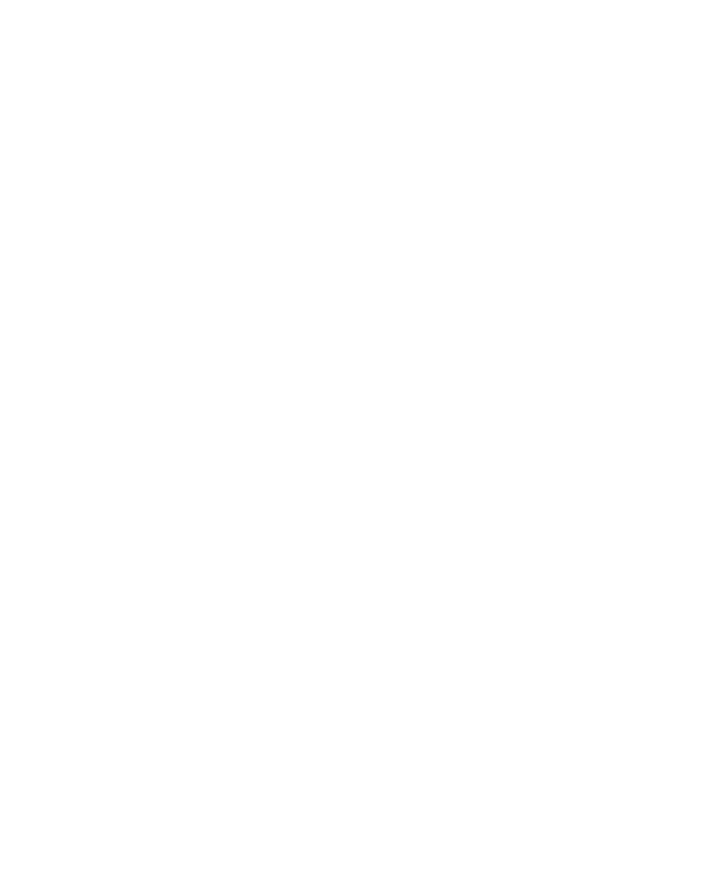
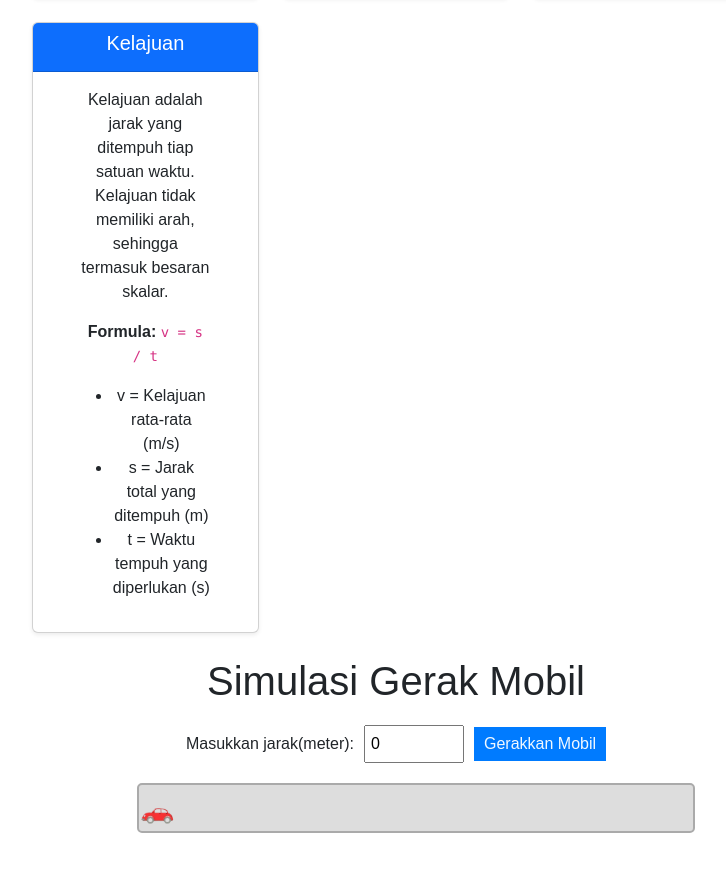
Before and after one commit to barthms/physic-SMA, a React (Create React App) app: page /GLB in a window 1280 px wide. Shown: the part 1473-2344 px from the top of the page, without its empty margins (394-1120 px from the left). Before the commit the page ends 1454 px from the top, so only its background shows below. Built offline with nearby package versions, Linux system fonts and the light colour scheme.

Commit message:
membuat animasi

```diff
--- a/src/pages/GerakLurus.css
+++ b/src/pages/GerakLurus.css
@@ -1,5 +1,63 @@
+.container {
+    width: 80%;
+    margin: 0 auto;
+    text-align: center;
+    font-family: Arial, Helvetica, sans-serif;
+}
+
+.control-panel {
+    margin: 20px;
+}
+
+.control-panel input {
+    margin: 0 10px;
+    padding: 5px;
+    width: 100px;
+}
+
+.control-panel button {
+    padding: 5px 10px;
+    background-color: #007bff;
+    color: aliceblue;
+    border: none;
+    cursor: pointer;
+}
+.control-panel button:hover {
+    background-color: #0056b3;
+}
+
+.lintasan {
+    position:relative;
+    width: 100%;
+    height: 50px;
+    background-color: #ddd;
+    border: 2px solid #aaa;
+    border-radius: 5px;
+    overflow: hidden;
+    margin: 20px;
+}
+
+.mobil {
+    position: absolute;
+    top: 10px;
+    left: 0;
+    transition: transform 1s ease-out;
+}
+
+.garis{
+    display:flex;
+    justify-content: space-between;
+    position: absolute;
+    bottom: 0;
+    width: 100%;
+}
+.tanda {
+    font-size: 12px;
+    position: absolute;
+}
+
 .fade-in{
-    animation:fadeIn 1s ease-in;
+    animation: fadeIn 1s ease-in;
 }
 
 .slide-in {
--- a/src/pages/GerakLurus.js
+++ b/src/pages/GerakLurus.js
@@ -1,9 +1,62 @@
-import React from "react";
+import React, { useState } from "react";
 import { Container, Row, Col, Card } from "react-bootstrap";
 import Perpindahan from "../assets/foto2.jpeg";
+import mobil1 from "../assets/mobil1.png";
 import "./GerakLurus.css";
 
-const GerakLurus = () => {
+const AnimasiMobil = () => {
+  const [jarak, setJarak]= useState(0);
+  const [posisi, setPosisi]= useState(0);
+
+  const handleInputChange =( event) => {
+    setJarak(Number(event.target.value));
+    console.log('Posisi:',posisi);
+};
+
+  const gerakkanmobil = () => {
+    if (jarak > 50 ) {
+      alert("jarak maksimal adalah 50meter!");
+    } else {
+      setPosisi(jarak);
+      console.log("Posisi baru:",jarak);
+    }
+  };
+
+  return (
+    <div className="container" >
+      <h1>Simulasi Gerak Mobil</h1>
+      <div className="control-panel">
+        <label htmlFor="jarak">Masukkan jarak(meter): </label>
+        <input
+        type="number"
+        id="jarak"
+        value={jarak}
+        onChange={handleInputChange}
+        placeholder="0-50"
+        />
+        <button onClick={gerakkanmobil}>Gerakkan Mobil</button>
+      </div>
+      <div className="lintasan">
+        <div
+          className="mobil"
+          style={{ transform: `translateX(${(posisi / 50 ) * 100}%) `}}
+        >
+        <img src={mobil1} alt="Mobil" style={{ width: '40px', height: 'auto' }} />
+
+        </div>
+        <div className="garis">
+          {[...Array(11)] .map((_, index) => (
+            <span key={index} className="tanda">
+              {index * 5} meter
+            </span>
+          ))}
+        </div>
+      </div>
+    </div>
+  );
+};
+
+  const GerakLurus = () => {
   const data = [
     {
       title: "Pengertian Gerak Lurus",
@@ -136,6 +189,7 @@
           </Col>
         ))}
       </Row>
+      <AnimasiMobil />
     </Container>
   );
 };
```
Also changed, not shown: src/assets/mobil1.png (added), 1 other file (tests, documents, lock files or other folders).
